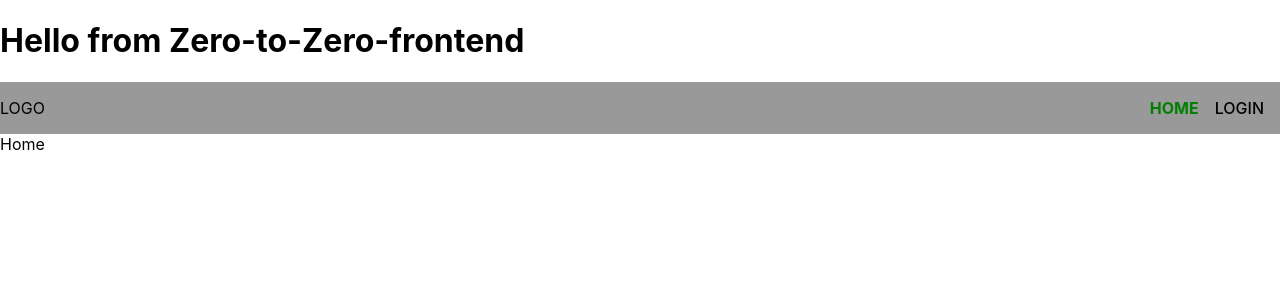
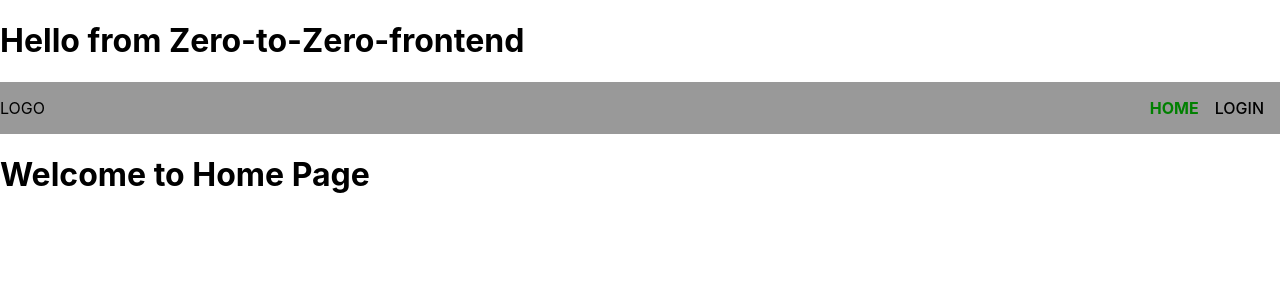
Before and after one commit to zicna/zero-to-zero-frontend, a React (Create React App) app: page /home in a window 1280 px wide. Shown: the top 300 px of the page. Built offline with nearby package versions, Linux system fonts and the light colour scheme.

Commit message:
change display for Home page

```diff
--- a/src/pages/Home.js
+++ b/src/pages/Home.js
@@ -2,6 +2,6 @@ import React from 'react'
 
 export default function Home() {
   return (
-    <div>Home</div>
+    <h1>Welcome to Home Page</h1>
   )
 }
```
